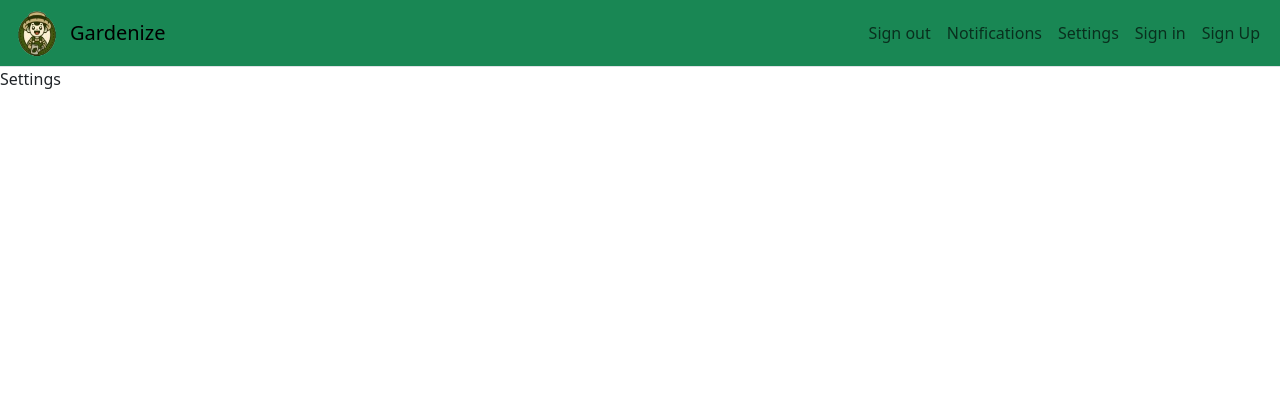
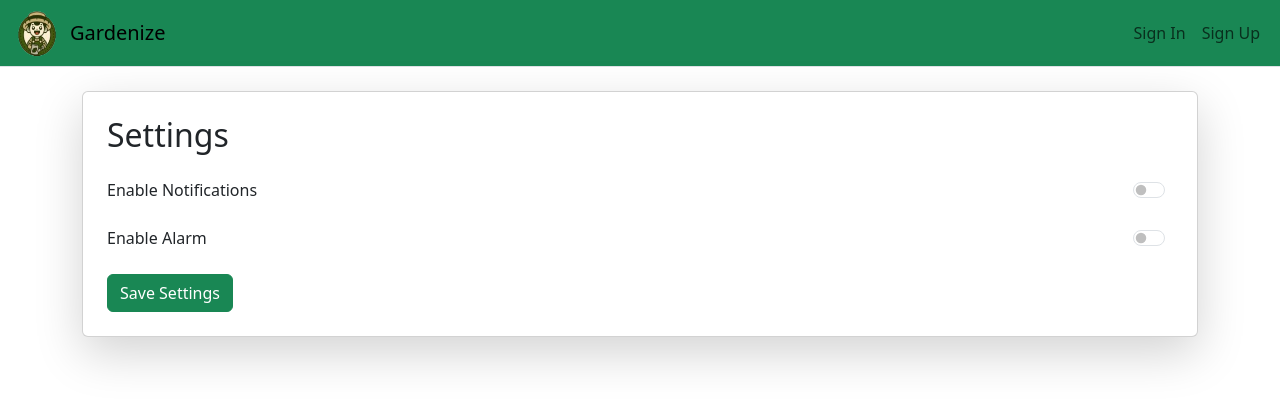
Before and after one commit to 2060485/GardenizeFE, a React (Create React App) app in the folder my-app/: page /Settings in a window 1280 px wide. Shown: the top 404 px of the page. Built offline with nearby package versions, Linux system fonts and the light colour scheme.

Commit message:
add setings and tweak sign in with backend

```diff
--- a/my-app/package.json
+++ b/my-app/package.json
@@ -3,6 +3,7 @@
   "version": "0.1.0",
   "private": true,
   "dependencies": {
+    "axios": "^1.7.9",
     "bootstrap": "^5.3.3",
     "cra-template": "1.2.0",
     "react": "^18.3.1",
--- a/my-app/src/components/Header.js
+++ b/my-app/src/components/Header.js
@@ -1,11 +1,32 @@
-import { useState } from 'react';
-import logo from '../image/logo.png'
+import { useState, useEffect } from 'react';
+import { useNavigate } from 'react-router-dom';
+import logo from '../image/logo.png';
 
 function Header() {
+    const navigate = useNavigate();
     const [activePage, setActivePage] = useState(window.location.pathname);
+    const [isAuthenticated, setIsAuthenticated] = useState(false);
+
+    useEffect(() => {
+        const checkToken = () => {
+            const token = localStorage.getItem('token');
+            if (token) {
+                setIsAuthenticated(true);
+            } else {
+                setIsAuthenticated(false);
+            }
+        };
+        checkToken();
+    }, []);
 
     const handleNavLinkClick = (path) => {
         setActivePage(path);
+    };
+
+    const handleSignOut = () => {
+        setIsAuthenticated(false);
+        localStorage.removeItem('token');
+        navigate('/signIn');
     };
 
     return (
@@ -19,26 +40,29 @@ function Header() {
                     </button>
                     <div className="collapse navbar-collapse justify-content-end" id='navbarNav'>
                         <ul className="navbar-nav">
+                            {isAuthenticated && (
+                                <>
                                     <li className="nav-item">
-                            <a className={`nav-link`}>Sign out</a>
-                            {/* Remove token from storage */}
+                                        <a className={`nav-link ${activePage === '/notifications' ? 'active' : ''}`} href="/notifications" onClick={() => handleNavLinkClick('/notifications')}>Notifications</a>
                                     </li>
                                     <li className="nav-item">
-                            <a className={`nav-link `}>Notifications</a>
-                            {/* Add a notification pop up where they can view all notifications */}
+                                        <a className={`nav-link ${activePage === '/settings' ? 'active' : ''}`} href="/settings" onClick={() => handleNavLinkClick('/settings')}>Settings</a>
                                     </li>
                                     <li className="nav-item">
-                            <a className={`nav-link ${activePage === '/settings' ? 'active' : ''}`} href="/settings"
-                                   onClick={() => handleNavLinkClick('/settings')}>Settings</a>
+                                        <a className="nav-link" href="/" onClick={handleSignOut}>Sign Out</a>
+                                    </li>
+                                </>
+                            )}
+                            {!isAuthenticated && (
+                                <>
+                                    <li className="nav-item">
+                                        <a className={`nav-link ${activePage === '/signIn' ? 'active' : ''}`} href="/signIn" onClick={() => handleNavLinkClick('/signIn')}>Sign In</a>
                                     </li>
                                     <li className="nav-item">
-                                <a className={`nav-link ${activePage === '/signIn' ? 'active' : ''}`} href="/signIn"
-                                   onClick={() => handleNavLinkClick('/signIn')}>Sign in</a>
+                                        <a className={`nav-link ${activePage === '/signUp' ? 'active' : ''}`} href="/signUp" onClick={() => handleNavLinkClick('/signUp')}>Sign Up</a>
                                     </li>
-                            <li className="nav-item">
-                                <a className={`nav-link ${activePage === '/signUp' ? 'active' : ''}`} href="/signUp"
-                                   onClick={() => handleNavLinkClick('/signUp')}>Sign Up</a>
-                            </li>
+                                </>
+                            )}
                         </ul>
                     </div>
                 </div>
--- a/my-app/src/components/Home.js
+++ b/my-app/src/components/Home.js
@@ -4,7 +4,7 @@ import { Link } from 'react-router-dom';
 
 function Home() {
     return (
-        <div className="container mt-5 pb-5">
+        <div className="container pt-5 pb-5">
             <div className="row justify-content-center">
                 <div className="col-md-8 text-center">
                     <div className="card shadow-lg p-4 rounded">
--- a/my-app/src/components/Settings.js
+++ b/my-app/src/components/Settings.js
@@ -1,8 +1,51 @@
+import React, { useState } from 'react';
+import 'bootstrap/dist/css/bootstrap.min.css';
+
 function Settings() {
+    const [notificationsEnabled, setNotificationsEnabled] = useState(false);
+    const [alarmEnabled, setAlarmEnabled] = useState(false);
+
+    const handleNotificationsChange = () => {
+        setNotificationsEnabled(prevState => !prevState);
+    };
+
+    const handleAlarmChange = () => {
+        setAlarmEnabled(prevState => !prevState);
+    };
+
     return (
-        <>
-        Settings
-        </>
+        <div className="container mt-4">
+            <div className="card p-4 shadow-lg">
+                <h2 className="mb-4">Settings</h2>
+                <form>
+                    <div className="mb-3 d-flex justify-content-between">
+                        <label htmlFor="notifications" className="form-label">Enable Notifications</label>
+                        <div className="form-check form-switch">
+                            <input
+                                className="form-check-input"
+                                type="checkbox"
+                                id="notifications"
+                                checked={notificationsEnabled}
+                                onChange={handleNotificationsChange}
+                            />
+                        </div>
+                    </div>
+                    <div className="mb-3 d-flex justify-content-between">
+                        <label htmlFor="alarm" className="form-label">Enable Alarm</label>
+                        <div className="form-check form-switch">
+                            <input
+                                className="form-check-input"
+                                type="checkbox"
+                                id="alarm"
+                                checked={alarmEnabled}
+                                onChange={handleAlarmChange}
+                            />
+                        </div>
+                    </div>
+                    <button type="submit" className="btn btn-success">Save Settings</button>
+                </form>
+            </div>
+        </div>
     );
 }
 
--- a/my-app/src/components/SignIn.js
+++ b/my-app/src/components/SignIn.js
@@ -1,5 +1,6 @@
 import React, { useState } from 'react';
 import { useNavigate } from 'react-router-dom';
+import axios from 'axios';
 import 'bootstrap/dist/css/bootstrap.min.css';
 
 function SignIn() {
@@ -8,7 +9,7 @@ function SignIn() {
     const [error, setError] = useState('');
     const navigate = useNavigate();
 
-    const handleSubmit = (e) => {
+    const handleSubmit = async (e) => {
         e.preventDefault();
 
         if (!email || !password) {
@@ -16,11 +17,27 @@ function SignIn() {
             return;
         }
 
-        // store with real token
-        localStorage.setItem('authToken', 'mockToken');
-        navigate('/');
+        try {
+            const response = await axios.post('https://localhost:3001/api/login', {
+                email: email,
+                password: password
+            });
+
+            console.log(response.data); // Log the response object
+
+            // Check if token exists in the response
+            if (response.data.token) {
+                localStorage.setItem('authToken', response.data.token); // Store the token in localStorage
+                navigate('/'); // Navigate to home page if successful login
+            } else {
+                setError('Invalid credentials. Please try again.'); // Set error if credentials are incorrect
+            }
+        } catch (error) {
+            console.error('Login failed', error);
+            setError('An error occurred. Please try again later.');
+        }
     };
-    // make box centered
+
     return (
         <div className="container">
             <div className="row justify-content-center">
--- a/my-app/src/components/SignUp.js
+++ b/my-app/src/components/SignUp.js
@@ -1,5 +1,6 @@
 import React, { useState } from "react";
 import { useNavigate } from "react-router-dom";
+import axios from "axios";
 import "bootstrap/dist/css/bootstrap.min.css";
 
 function SignUp() {
@@ -11,7 +12,7 @@ function SignUp() {
         setFormData({ ...formData, [e.target.name]: e.target.value });
     };
 
-    const handleSubmit = (e) => {
+    const handleSubmit = async (e) => {
         e.preventDefault();
         const emailRegex = /^[^\s@]+@[^\s@]+\.[^\s@]+$/;
         const passwordRegex = /^(?=.*[A-Za-z])(?=.*\d)[A-Za-z\d]{8,}$/;
@@ -29,9 +30,23 @@ function SignUp() {
             return;
         }
         setError("");
-        // simulate storing data and navigating
-        localStorage.setItem('authToken', 'mockToken');
-        navigate('/');
+
+        try {
+            const response = await axios.post("https://localhost:3001/api/users", {
+                email: formData.email,
+                password: formData.password,
+            });
+            console.log("Sign up successful:", response.data);
+            localStorage.setItem("authToken", response.data.token);
+            navigate("/");
+        } catch (error) {
+            if (error.response && error.response.status === 409) {
+                setError("Account with this email already exists.");
+            } else {
+                console.error("Sign up failed", error);
+                setError("Sign up failed. Please try again.");
+            }
+        }
     };
 
     return (
```
Also changed, not shown: 1 other file (tests, documents, lock files or other folders). Lines whose indentation alone changed are shown as unchanged.
